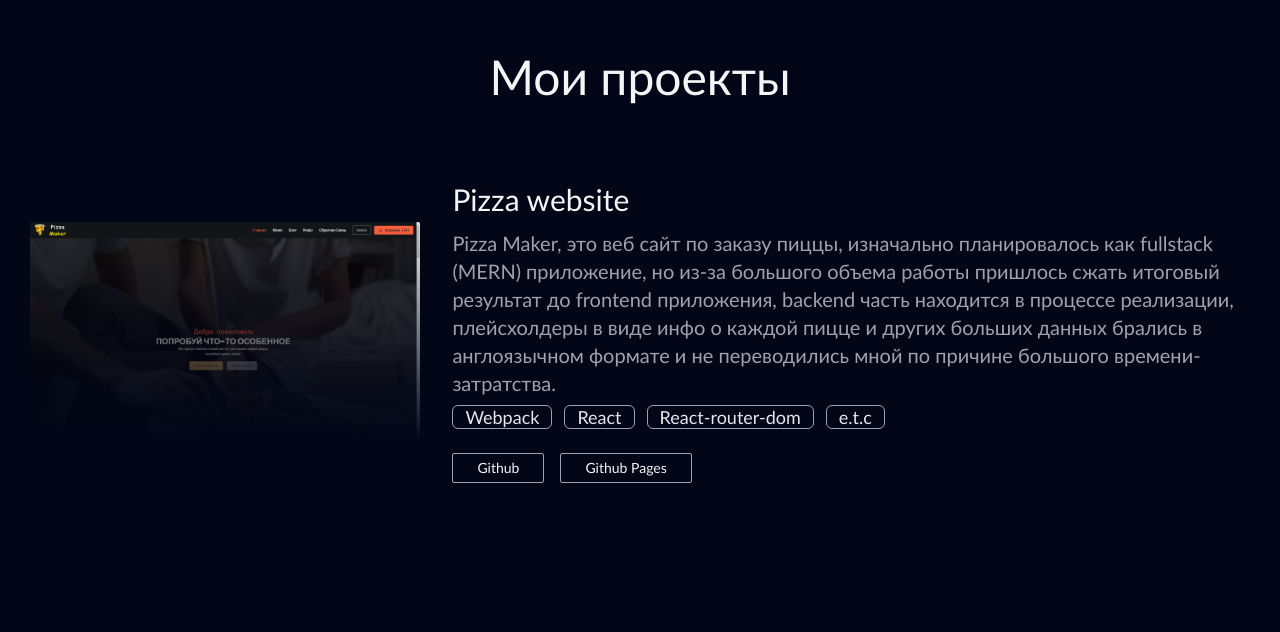
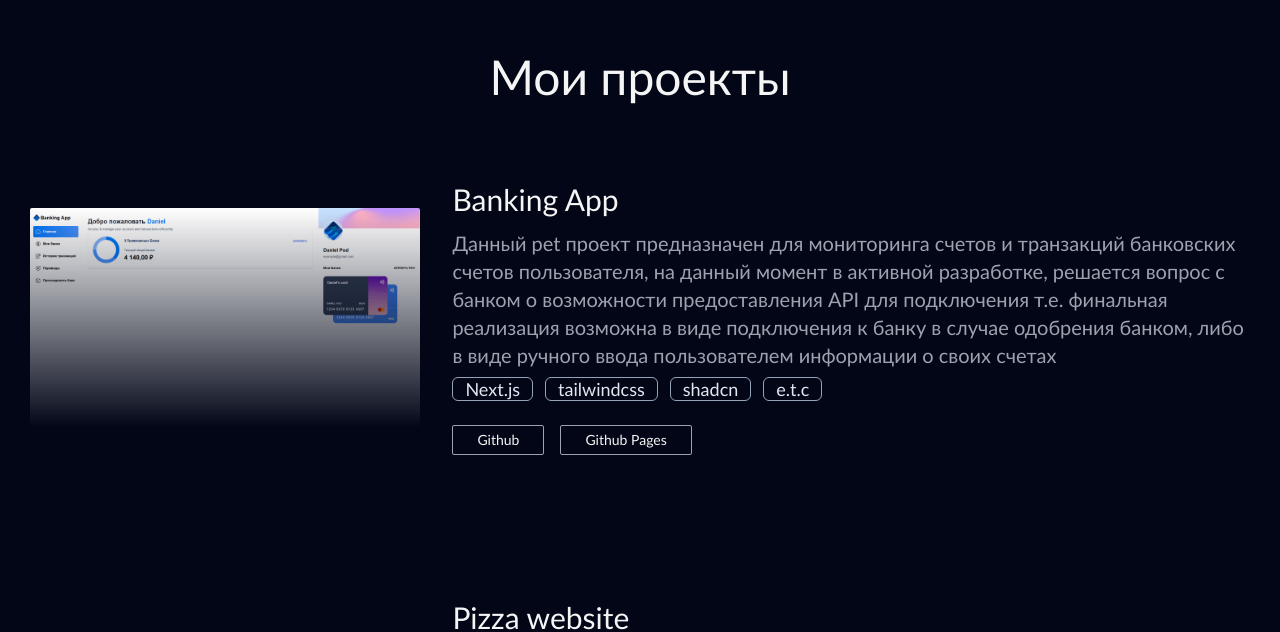
Before and after one commit to AzloRog/ptf-unity, a React (Vite) app: page / in a window 1280 px wide. Shown: the part 1795-2427 px from the top of the page. Built offline with nearby package versions, Linux system fonts and the light colour scheme.

Commit message:
add project

```diff
--- a/src/constants/projects.ts
+++ b/src/constants/projects.ts
@@ -1,6 +1,6 @@
 import socialApp from "../assets/projects/social-app.png";
 import pizzaMaker from "../assets/projects/pizza-maker.png";
-
+import bankingApp from "../assets/projects/banking-app.png"
 export interface Project {
   id: number;
   title: string;
@@ -14,6 +14,19 @@ export interface Project {
 const projects: Project[] = [
   {
     id: 0,
+    title: "Banking App",
+    description: `
+    Данный pet проект предназначен для мониторинга счетов и транзакций банковских счетов пользователя, на данный момент
+    в активной разработке, решается вопрос с банком о возможности предоставления API для подключения т.е. финальная реализация
+    возможна в виде подключения к банку в случае одобрения банком, либо в виде ручного ввода пользователем информации о своих счетах
+    `,
+    githubLink: "https://github.com/AzloRog/banking-app.git",
+    githubPagesLink: "https://banking-app-two-rho.vercel.app/",
+    image: bankingApp,
+    technologies: ["Next.js", "tailwindcss", "shadcn", "e.t.c"]
+  },
+  {
+    id: 1,
     title: "Pizza website",
     description: `
     Pizza Maker, это веб сайт по заказу пиццы, изначально планировалось как fullstack (MERN) приложение,
@@ -27,7 +40,7 @@ const projects: Project[] = [
   },
 
   {
-    id: 1,
+    id: 2,
     title: "Social App",
     description: `Социальная сеть, в качестве backend-a
        используется PostgreSQL - Supabase, активно развиваю и добавляю новую логику,
```
Also changed, not shown: src/assets/projects/banking-app.png (added).
